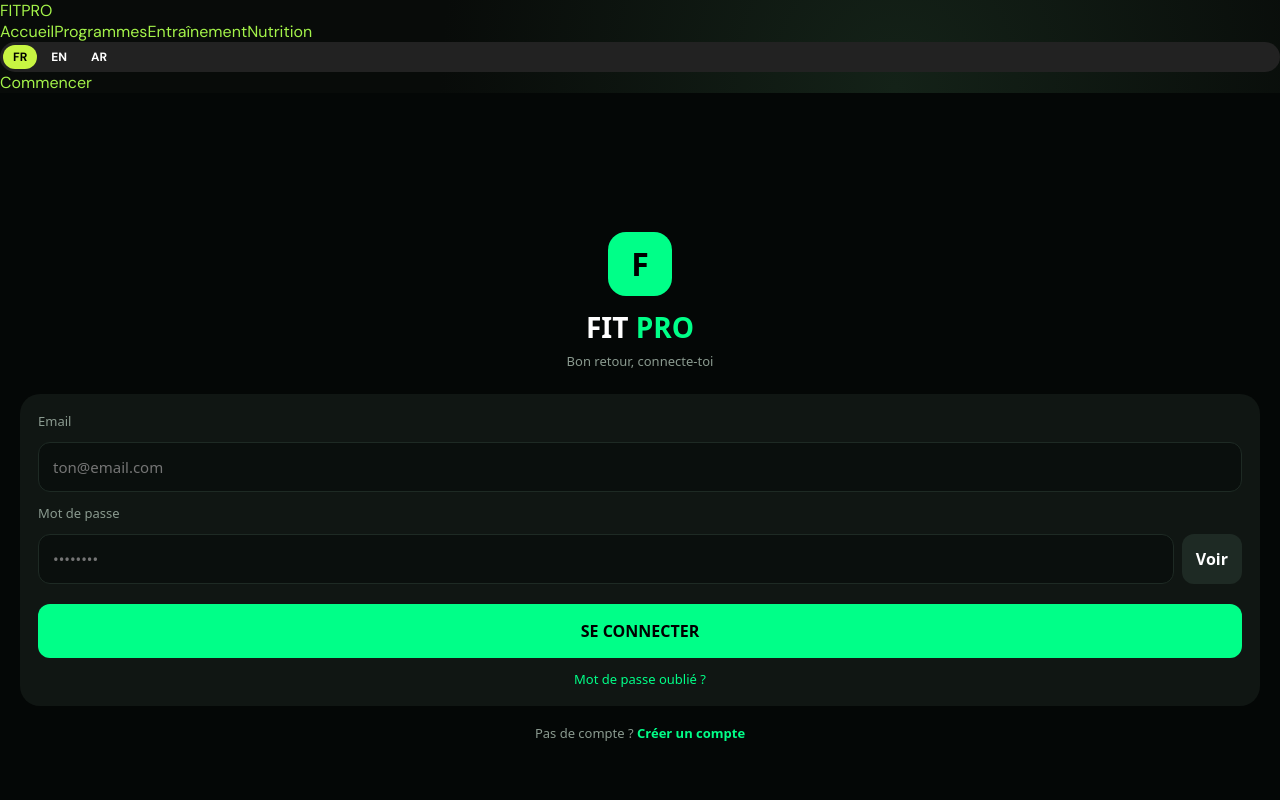
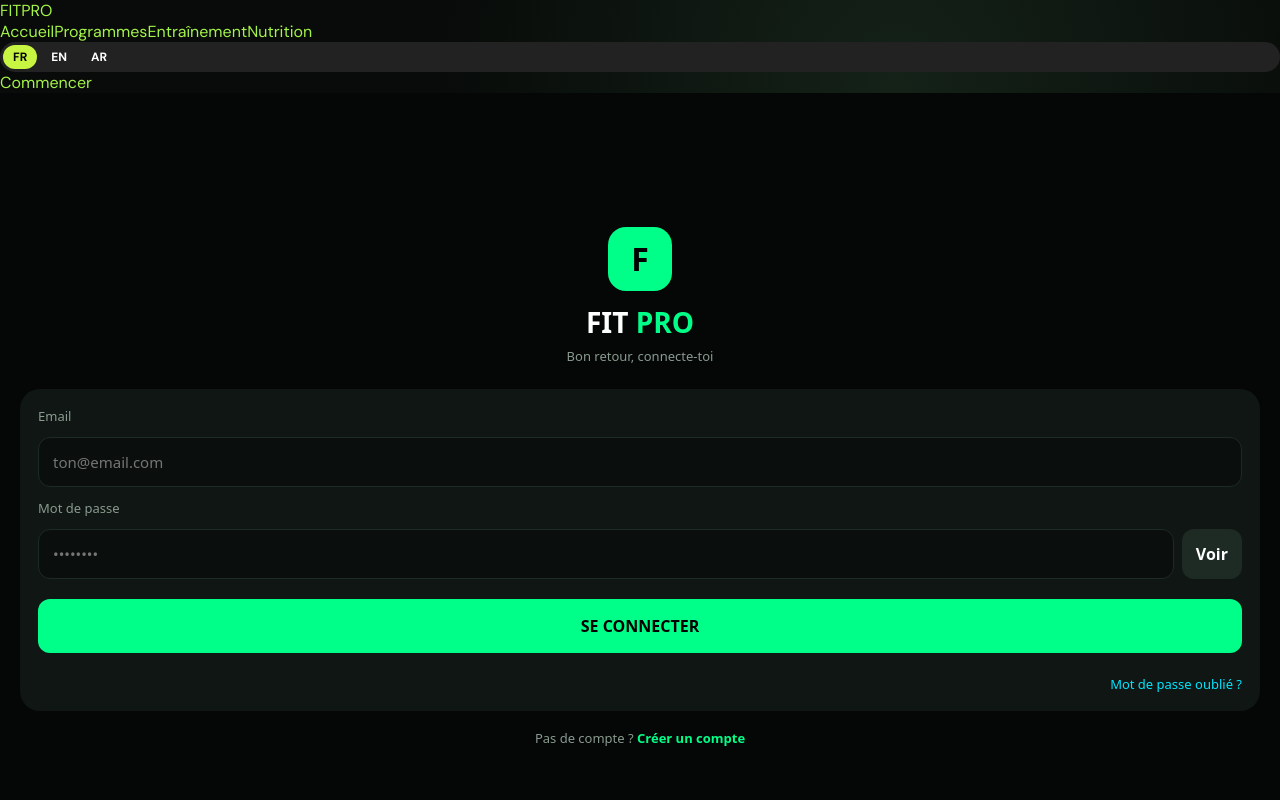
Before and after one commit to actionsdiallo-lgtm/fit-pro, a Next.js app: page /login in a window 1280 px wide. Shown: the top 800 px of the page. Built offline with nearby package versions, Linux system fonts and the light colour scheme.

Commit message:
Update page.tsx

```diff
--- a/src/app/login/page.tsx
+++ b/src/app/login/page.tsx
@@ -46,7 +46,7 @@ export default function Login() {
           <button onClick={() => { playClick(); setShow(!show); }} style={{ background: "#1E2A24", color: "#fff", border: "none", borderRadius: 12, padding: "0 14px", fontWeight: 800 }}>{show ? "Cacher" : "Voir"}</button>
         </div>
         <button onClick={handleLogin} style={{ background: "#00FF88", color: "#000", border: "none", borderRadius: 12, padding: "16px", fontWeight: 900, fontSize: 16, marginTop: 8 }}>SE CONNECTER</button>
-        <Link href="/forgot" style={{ textAlign: "center", color: "#00FF88", fontSize: 13, textDecoration: "none" }}>Mot de passe oublié ?</Link>
+  <Link href="/mot-de-passe-oublie" style={{ textAlign: "right", display: "block", marginTop: "10px", color: "#00E5FF", fontSize: 13 }}>Mot de passe oublié ?</Link>
       </div>
       <p style={{ textAlign: "center", color: "#8A9A8F", fontSize: 13, marginTop: 18 }}>
         Pas de compte ? <Link href="/register" style={{ color: "#00FF88", fontWeight: 800, textDecoration: "none" }}>Créer un compte</Link>
```
